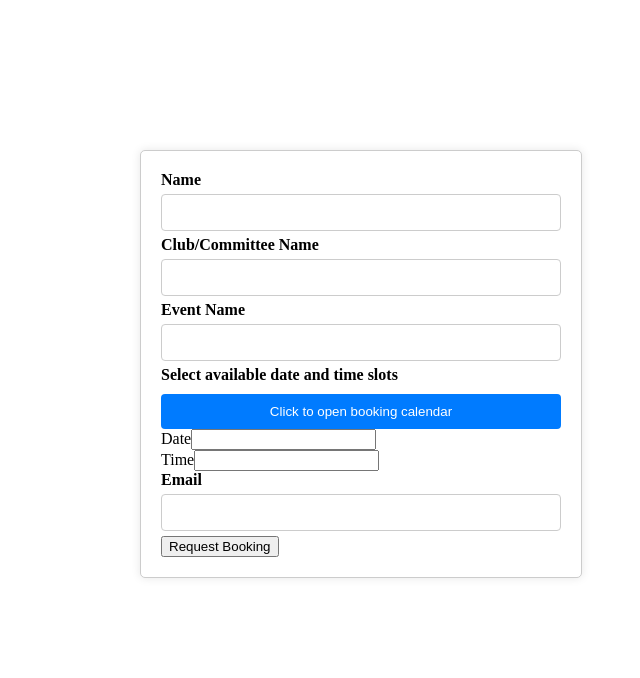
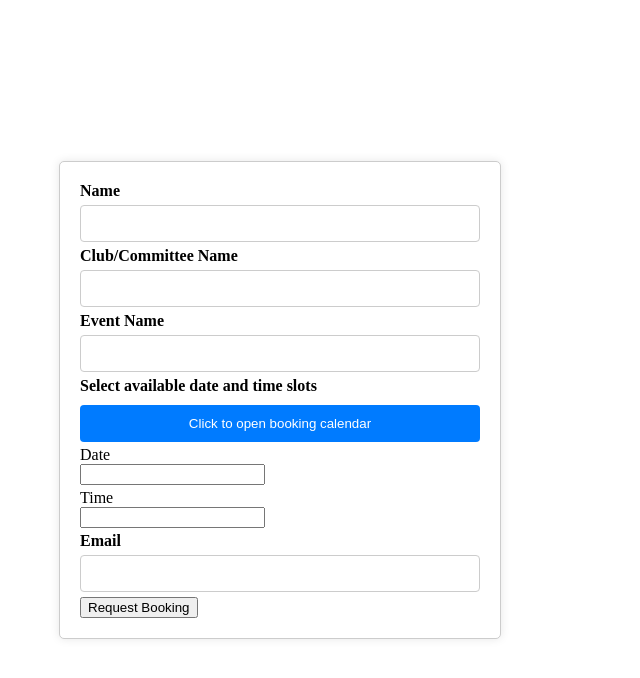
Before and after one commit to Dilpreet0501/Hall-Booking-Website, a React (Create React App) app: page /form in a window 1280 px wide. Shown: the top 678 px of the page, without its empty margins (360-1000 px from the left). Built offline with nearby package versions, Linux system fonts and the light colour scheme.

Commit message:
ui changes

```diff
--- a/src/pages/Form.css
+++ b/src/pages/Form.css
@@ -1,10 +1,16 @@
 /* Form.css */
 
 /* Default styling for form */
+.form_class{
+  display: flex;
+  align-items: center;
+  justify-content: center;
+  min-height: 100vh;
+}
+
 .f1 {
   max-width: 400px;
-  margin: 150px;
-  margin-left: 500px;
+  /* margin-left: 500px; */
   padding: 20px;
   border: 1px solid #ccc;
   border-radius: 5px;
@@ -28,17 +34,25 @@
   box-sizing: border-box;
 }
 
+.linkcol{
+  padding: 10px 20px;
+}
+
 /* Button style */
 button[type="submit"] {
   background-color: #007BFF;
   color: #fff;
   border: none;
-  padding: 10px 20px;
+  /* padding: 10px 20px; */
   margin-top: 10px;
   border-radius: 4px;
   cursor: pointer;
   width:100%;
   height: auto;
+}
+
+.disp_date, .disp_time, .heading{
+  margin-top: 4px;
 }
 
 /* Responsive styles for small screens */
--- a/src/pages/Form.js
+++ b/src/pages/Form.js
@@ -8,7 +8,7 @@ function Form(props) {
 
 
   return (
-    <div>
+    <div className='form_class'>
       <form className="f1">
         <label className="heading">Name</label>
         <input type="text" name="name" className="entry"/>
@@ -20,15 +20,15 @@ function Form(props) {
         <input type="text" className="entry"/>
 
         <label className="heading">Select available date and time slots</label>
-        <button type="submit"><Link to="/booking" ><span className='linkcol'>Click to open booking calendar</span></Link></button>
+        <button type="submit"><Link to="/booking" ><div className='linkcol'>Click to open booking calendar</div></Link></button>
 
-        <label className="disp_date"> Date</label>
+        <div className="disp_date"> Date</div>
         <input type="text" name="datedisp" className="date_final" value={JSON.parse(localStorage.getItem('date'))} />
       <br></br>
-        <label className="disp_time">Time</label>
+        <div className="disp_time">Time</div>
         <input type="text" className="time_final" value={JSON.parse(localStorage.getItem('time'))} />
        <br></br>
-        <label className='heading'>Email</label>
+        <div className='heading' style={{textAlign:'left'}}>Email</div>
         <input type='email' name="user_email" className='entry'/>
 
         <button className="submit" >Request Booking</button>
--- a/src/pages/home/Home.css
+++ b/src/pages/home/Home.css
@@ -1,5 +1,5 @@
 /* Default styles for larger screens */
-html, body {margin: 0; height: 100%; overflow: hidden}
+html, body {margin: 0; height: 100%; }
 
 .allhalls {
     text-align: center;
```
